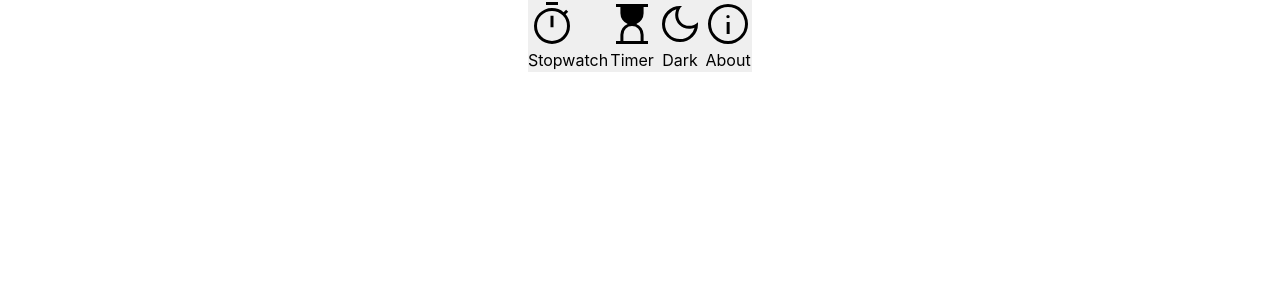
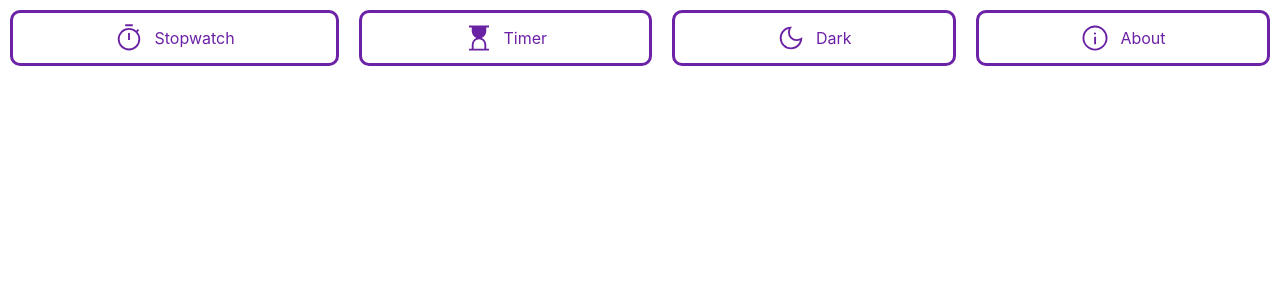
Before and after one commit to Diaa-E/stopwatch, a React (Vite) app: page / in a window 1280 px wide. Shown: the top 300 px of the page. Built offline with nearby package versions, Linux system fonts and the light colour scheme.

Commit message:
Add nav buttons styles

```diff
--- a/src/components/NavBar.jsx
+++ b/src/components/NavBar.jsx
@@ -1,6 +1,7 @@
 import TabButton from "./TabButton";
 import { iconBarrel } from "../iconBarrel";
 import { tabs } from "../tabs";
+import "../styles/NavBar.css";
 
 export default function NavBar({changeActiveTab, darkMode, toggleDarkMode})
 {
--- a/src/components/TabButton.jsx
+++ b/src/components/TabButton.jsx
@@ -1,8 +1,10 @@
+import "../styles/TabButton.css";
+
 export default function TabButton({text, iconPath, onClick})
 {
     return (
         <>
-            <button onClick={onClick} role="tab">
+            <button className="tab-button" onClick={onClick} role="tab">
                 <img src={iconPath} alt={`${text}'s tab icon`}/>
                 {text}
             </button>
--- /dev/null
+++ b/src/styles/NavBar.css
@@ -0,0 +1,9 @@
+.nav-bar{
+    width: 100dvw;
+    display: grid;
+    gap: 20px;
+    padding: 10px;
+    grid-auto-flow: column;
+    place-items: stretch;
+    place-content: stretch;
+}
--- /dev/null
+++ b/src/styles/TabButton.css
@@ -0,0 +1,26 @@
+.tab-button{
+    display: flex;
+    background-color: var(--bg);
+    color: var(--accent);
+    border: solid var(--accent) 3px;
+    border-radius: 10px;
+    padding: 10px;
+    gap: 10px;
+    place-content: center;
+    place-items: center;
+    cursor: pointer;
+}
+
+.tab-button:hover{
+    background-color: var(--accent);
+    color: var(--bg);
+}
+
+.tab-button>img{
+    filter: var(--icon-accent);
+    height: 30px;
+}
+
+.tab-button:hover>img{
+    filter: var(--icon-bg);
+}
--- a/src/styles/theme.css
+++ b/src/styles/theme.css
@@ -12,8 +12,8 @@
     --accent: #83c0c1;
     --placeholder: #505b5b;
 
-    --icon-accent: filter: invert(82%) sepia(6%) saturate(1613%) hue-rotate(132deg) brightness(88%) contrast(88%);
-    --icon-bg: filter: invert(16%) sepia(30%) saturate(229%) hue-rotate(232deg) brightness(98%) contrast(92%);
+    --icon-accent: invert(82%) sepia(6%) saturate(1613%) hue-rotate(132deg) brightness(88%) contrast(88%);
+    --icon-bg: invert(16%) sepia(30%) saturate(229%) hue-rotate(232deg) brightness(98%) contrast(92%);
 }
 
 .light{
@@ -21,6 +21,6 @@
     --accent: #6c22a6;
     --placeholder: #d6adf6;
 
-    --icon-accent: filter: invert(12%) sepia(73%) saturate(4090%) hue-rotate(269deg) brightness(104%) contrast(93%);
-    --icon-bg: filter: invert(100%) sepia(100%) saturate(0%) hue-rotate(288deg) brightness(102%) contrast(102%);
+    --icon-accent: invert(12%) sepia(73%) saturate(4090%) hue-rotate(269deg) brightness(104%) contrast(93%);
+    --icon-bg: invert(100%) sepia(100%) saturate(0%) hue-rotate(288deg) brightness(102%) contrast(102%);
 }
```
